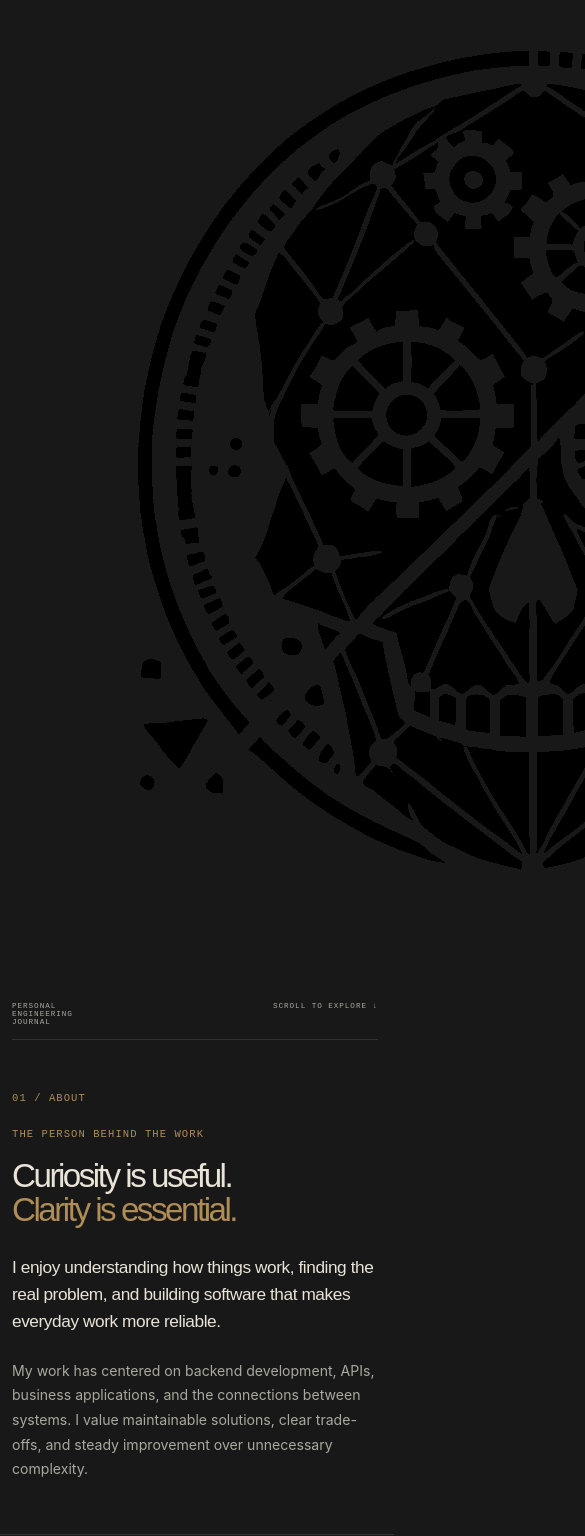
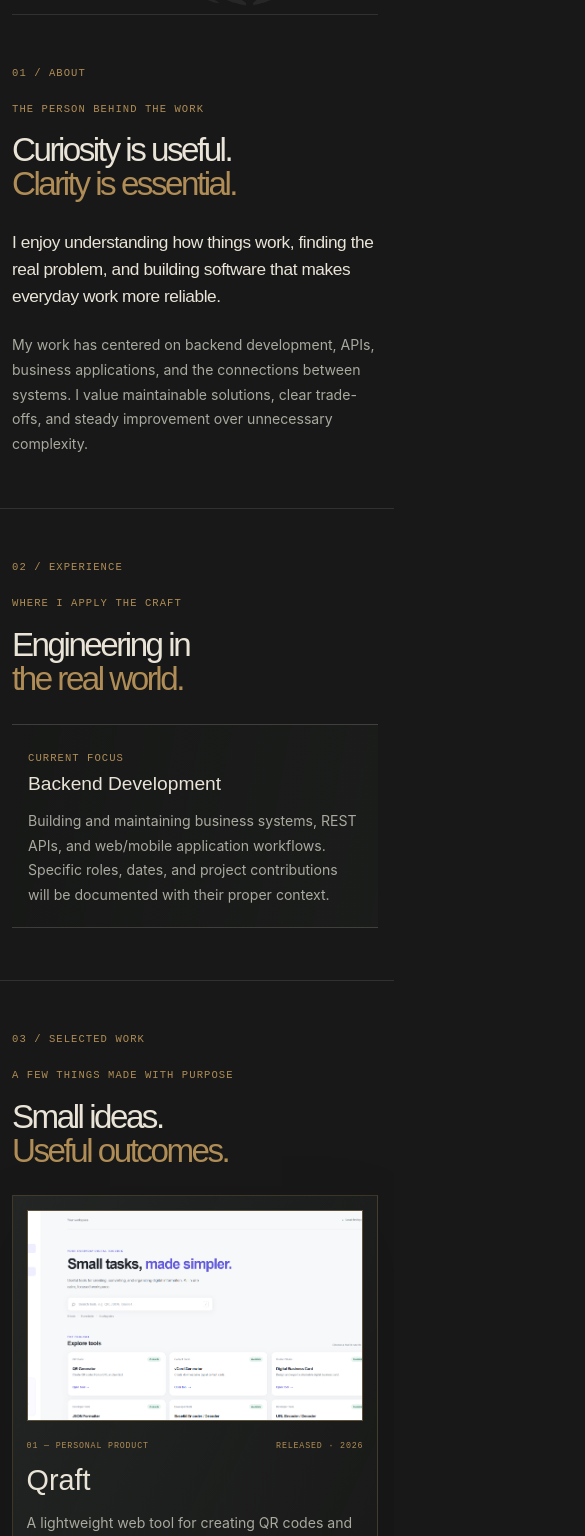
Before and after one commit to imandodo01/iman-portfolio, a React (Vite) app: page / in a window 390 px wide. Shown: the part 464-2000 px from the top of the page, 585 px wide, since content can reach past the window. Built offline with nearby package versions, Linux system fonts and the light colour scheme.

Commit message:
style(portfolio): simplify hero identity and project presentation

```diff
--- a/src/App.module.css
+++ b/src/App.module.css
@@ -542,3 +542,110 @@
     gap: 0.75rem;
   }
 }
+
+
+/* Identity and project imagery: let the original assets carry the visual story. */
+.hero {
+  overflow: hidden;
+}
+
+.heroCopy {
+  z-index: 2;
+}
+
+.heroAside {
+  position: absolute;
+  z-index: 0;
+  top: 0;
+  right: 0;
+  width: 48%;
+  height: 100%;
+  min-height: 0;
+  display: grid;
+  place-items: center;
+  padding: 0;
+  pointer-events: none;
+}
+
+.heroWatermark {
+  display: block;
+  width: min(112%, 35rem);
+  max-width: none;
+  height: auto;
+  opacity: 0.14;
+  filter: invert(1) sepia(12%) saturate(420%) hue-rotate(355deg) brightness(0.92);
+  mix-blend-mode: screen;
+}
+
+.heroFoot {
+  z-index: 2;
+}
+
+.projectCard {
+  grid-template-columns: minmax(0, 1.05fr) minmax(0, 0.95fr);
+  align-items: stretch;
+  gap: clamp(1.5rem, 4vw, 3rem);
+}
+
+.projectVisual {
+  min-height: 0;
+  aspect-ratio: 16 / 10;
+  align-self: center;
+  background: var(--color-charcoal);
+}
+
+.projectScreenshot {
+  display: block;
+  width: 100%;
+  height: 100%;
+  aspect-ratio: 16 / 10;
+  object-fit: cover;
+  object-position: top center;
+}
+
+@media (max-width: 600px) {
+  .hero {
+    position: relative;
+    isolation: isolate;
+  }
+
+  .heroCopy {
+    z-index: 2;
+  }
+
+  .heroAside {
+    top: 32%;
+    right: -8%;
+    width: 90%;
+    height: 54%;
+    opacity: 0.72;
+  }
+
+  .heroWatermark {
+    width: min(100%, 23rem);
+    opacity: 0.12;
+  }
+
+  .projectCard {
+    grid-template-columns: 1fr;
+    gap: 1.25rem;
+  }
+
+  .projectVisual,
+  .projectScreenshot {
+    aspect-ratio: 16 / 10;
+  }
+}
+
+@media (max-width: 420px) {
+  .heroAside {
+    top: 36%;
+    right: -12%;
+    width: 96%;
+    height: 48%;
+  }
+
+  .heroWatermark {
+    opacity: 0.1;
+  }
+}
```
